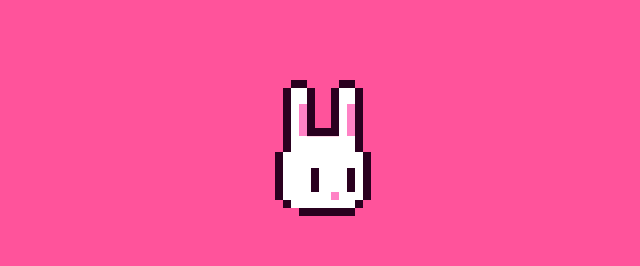
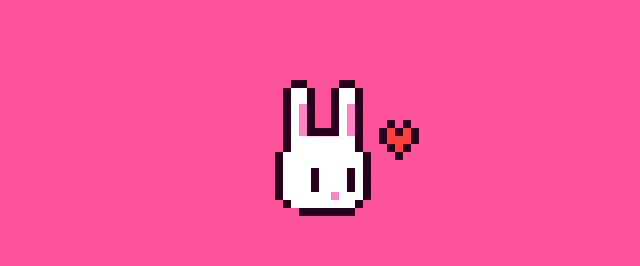
Before and after one commit to coolof/Easter-2021, a plain HTML site: page last/index.html in a window 1280 px wide. Shown: the top 266 px of the page, without its empty margins (317-957 px from the left). Drawn offline with Linux system fonts and the light colour scheme.

Commit message:
The bunny loves you

```diff
--- a/last/index.html
+++ b/last/index.html
@@ -11,7 +11,7 @@
 <body class="last">
   <main class="app">
     <div class="egg">
-      <svg width="96" height="136" viewBox="0 0 96 136" fill="none" xmlns="http://www.w3.org/2000/svg">
+      <svg width="144" height="136" viewBox="0 0 144 136" fill="none" xmlns="http://www.w3.org/2000/svg">
         <path fill-rule="evenodd" clip-rule="evenodd" d="M16 8H32V56.2H64V8H80V56.2V72H88V120H80V128H16V120H8V72H16V56.2V8Z" fill="white"/>
         <rect x="56" y="112" width="8" height="8" fill="#FF82C5"/>
         <path fill-rule="evenodd" clip-rule="evenodd" d="M80 88H72V96V104V112H80V104V96V88Z" fill="#2A001F"/>
@@ -19,6 +19,8 @@
         <path fill-rule="evenodd" clip-rule="evenodd" d="M80 24H72V32V40V48V56H80V48V40V32V24Z" fill="#FF82C5"/>
         <path fill-rule="evenodd" clip-rule="evenodd" d="M32 24H24V32V40V48V56H32V48V40V32V24Z" fill="#FF82C5"/>
         <path fill-rule="evenodd" clip-rule="evenodd" d="M16 0H24H32V8H24H16V0ZM8 72V64V56V48V40V32V24V16V8H16V16V24V32V40V48V56V64V72H8ZM8 120V112V104V96V88V80V72H0V80V88V96V104V112V120H8ZM8 120V128H16V120H8ZM64 8V16V24V32V40V48V56H56H48H40H32V48V40V32V24V16V8H40V16V24V32V40V48H48H56V40V32V24V16V8H64ZM80 8H72H64V0H72H80V8ZM88 72H80V64V56V48V40V32V24V16V8H88V16V24V32V40V48V56V64V72ZM88 120V112V104V96V88V80V72H96V80V88V96V104V112V120H88ZM80 128V120H88V128H80ZM80 128V136H72H64H56H48H40H32H24V128H32H40H48H56H64H72H80Z" fill="#2A001F"/>
+        <rect x="112" y="48" width="24" height="24" fill="#FF3E3E"/>
+        <path fill-rule="evenodd" clip-rule="evenodd" d="M136 40H128V48H120V40H112V48H104V56V64H112V72H120V80H128V72H136V64H144V56V48H136V40ZM136 48V56V64H128V72H120V64H112V56V48H120V56H128V48H136Z" fill="#2A001F"/>
       </svg>
     </div>
     <article>
--- a/sass/style.scss
+++ b/sass/style.scss
@@ -35,6 +35,7 @@
   }
 
   .egg {
+    width: 144px;
     margin-bottom: 64px;
   }
 }
```
Also changed, not shown: stylesheets/style.css.
